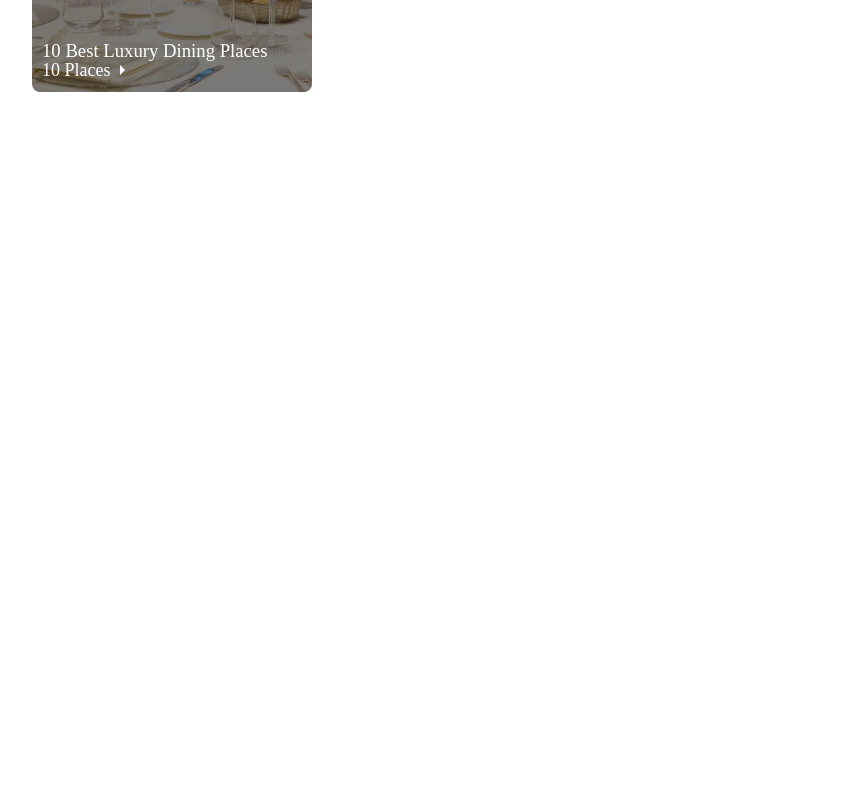
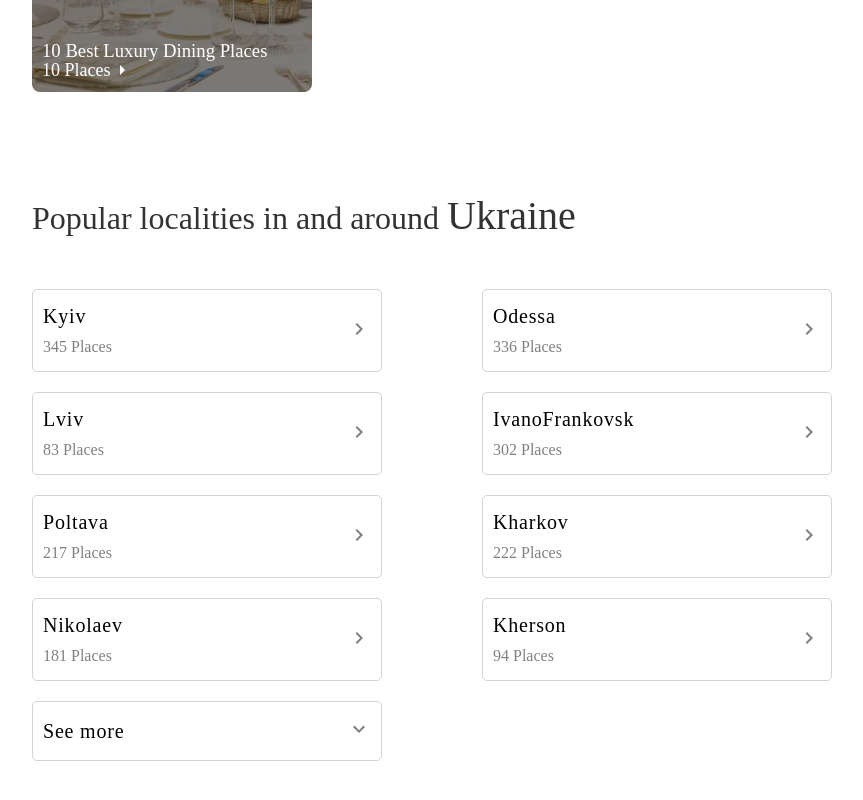
Before and after one commit to freetimezp/js-eatme-15-restaurant, a React (Create React App) app: page / in a window 1280 px wide. Shown: the part 2019-2819 px from the top of the page, without its empty margins (168-1031 px from the left). Before the commit the page ends 2161 px from the top, so only its background shows below. Built offline with nearby package versions, Linux system fonts and the light colour scheme.

Commit message:
05. js-eatme-15-restaurant. Cities component.

```diff
--- a/src/App.js
+++ b/src/App.js
@@ -3,6 +3,7 @@ import './App.css';
 import Header from './components/Header/Header';
 import Card from './components/Card/Card';
 import Collection from './components/Collection/Collection';
+import Cities from './components/Cities/Cities';
 
 function App() {
   return (
@@ -10,6 +11,7 @@ function App() {
       <Header />
       <Card />
       <Collection />
+      <Cities />
     </div>
   );
 }
--- /dev/null
+++ b/src/components/Cities/Cities.jsx
@@ -0,0 +1,100 @@
+import React from "react";
+import "./Cities.scss";
+
+import ChevronRightIcon from "@mui/icons-material/ChevronRight";
+import KeyboardArrowDownIcon from "@mui/icons-material/KeyboardArrowDown";
+
+const Cities = () => {
+  return (
+    <div className="cities">
+      <h1>
+        Popular localities in and around <span>Ukraine</span>
+      </h1>
+
+      <div className="cityContainer">
+        <div className="city">
+          <div className="cityLeft">
+            <h3>Kyiv</h3>
+            <span>345 Places</span>
+          </div>
+          <div className="icon">
+            <ChevronRightIcon />
+          </div>
+        </div>
+        <div className="city">
+          <div className="cityLeft">
+            <h3>Odessa</h3>
+            <span>336 Places</span>
+          </div>
+          <div className="icon">
+            <ChevronRightIcon />
+          </div>
+        </div>
+        <div className="city">
+          <div className="cityLeft">
+            <h3>Lviv</h3>
+            <span>83 Places</span>
+          </div>
+          <div className="icon">
+            <ChevronRightIcon />
+          </div>
+        </div>
+        <div className="city">
+          <div className="cityLeft">
+            <h3>IvanoFrankovsk</h3>
+            <span>302 Places</span>
+          </div>
+          <div className="icon">
+            <ChevronRightIcon />
+          </div>
+        </div>
+        <div className="city">
+          <div className="cityLeft">
+            <h3>Poltava</h3>
+            <span>217 Places</span>
+          </div>
+          <div className="icon">
+            <ChevronRightIcon />
+          </div>
+        </div>
+        <div className="city">
+          <div className="cityLeft">
+            <h3>Kharkov</h3>
+            <span>222 Places</span>
+          </div>
+          <div className="icon">
+            <ChevronRightIcon />
+          </div>
+        </div>
+        <div className="city">
+          <div className="cityLeft">
+            <h3>Nikolaev</h3>
+            <span>181 Places</span>
+          </div>
+          <div className="icon">
+            <ChevronRightIcon />
+          </div>
+        </div>
+        <div className="city">
+          <div className="cityLeft">
+            <h3>Kherson</h3>
+            <span>94 Places</span>
+          </div>
+          <div className="icon">
+            <ChevronRightIcon />
+          </div>
+        </div>
+        <div className="city">
+          <div className="cityLeft">
+            <h3>See more</h3>
+          </div>
+          <div className="icon">
+            <KeyboardArrowDownIcon />
+          </div>
+        </div>
+      </div>
+    </div>
+  );
+};
+
+export default Cities;
--- /dev/null
+++ b/src/components/Cities/Cities.scss
@@ -0,0 +1,99 @@
+@import url("https://fonts.googleapis.com/css2?family=Poppins:wght@300;400;500;600;700;800&display=swap");
+
+@mixin mobile {
+  @media screen and (max-width: 480px) {
+    @content;
+  }
+}
+@mixin tablet {
+  @media screen and (min-width: 480px) and (max-width: 768px) {
+    @content;
+  }
+}
+@mixin laptop {
+  @media screen and (min-width: 1024px) {
+    @content;
+  }
+}
+
+.cities {
+  width: 100%;
+  padding: 50px 200px;
+  display: flex;
+  flex-direction: column;
+  justify-content: center;
+  gap: 50px;
+
+  @include mobile {
+    padding: 10px;
+  }
+
+  @include tablet {
+    padding: 10px;
+    gap: 10px;
+  }
+
+  h1 {
+    font-size: 2rem;
+    color: #333;
+    font-weight: normal;
+
+    span {
+      font-size: 2.5rem;
+      font-weight: 500;
+    }
+  }
+
+  .cityContainer {
+    display: grid;
+    grid-template-columns: repeat(auto-fit, minmax(300px, 1fr));
+    grid-gap: 20px;
+
+    @include mobile {
+      grid-template-columns: repeat(auto-fit, minmax(200px, 1fr));
+    }
+    .city {
+      width: 350px;
+      min-width: 200px;
+      display: flex;
+      align-items: center;
+      justify-content: space-between;
+      padding: 15px 10px;
+      border: 1px solid lightgray;
+      border-radius: 5px;
+      cursor: pointer;
+      background-color: white;
+
+      @include mobile {
+        padding: 10px;
+        width: 300px;
+      }
+
+      &:hover {
+        box-shadow: 10px 10px 5px -2px rgba(242, 222, 222, 0.75);
+        -webkit-box-shadow: 10px 10px 5px -2px rgba(242, 222, 222, 0.75);
+        -moz-box-shadow: 10px 10px 5px -2px rgba(242, 222, 222, 0.75);
+      }
+      .cityLeft {
+        display: flex;
+        flex-direction: column;
+        gap: 10px;
+
+        h3 {
+          font-size: 20px;
+          letter-spacing: 0.05rem;
+          font-weight: normal;
+        }
+
+        span {
+          font-size: 16px;
+          color: gray;
+        }
+      }
+
+      .icon {
+        color: gray;
+      }
+    }
+  }
+}
```
